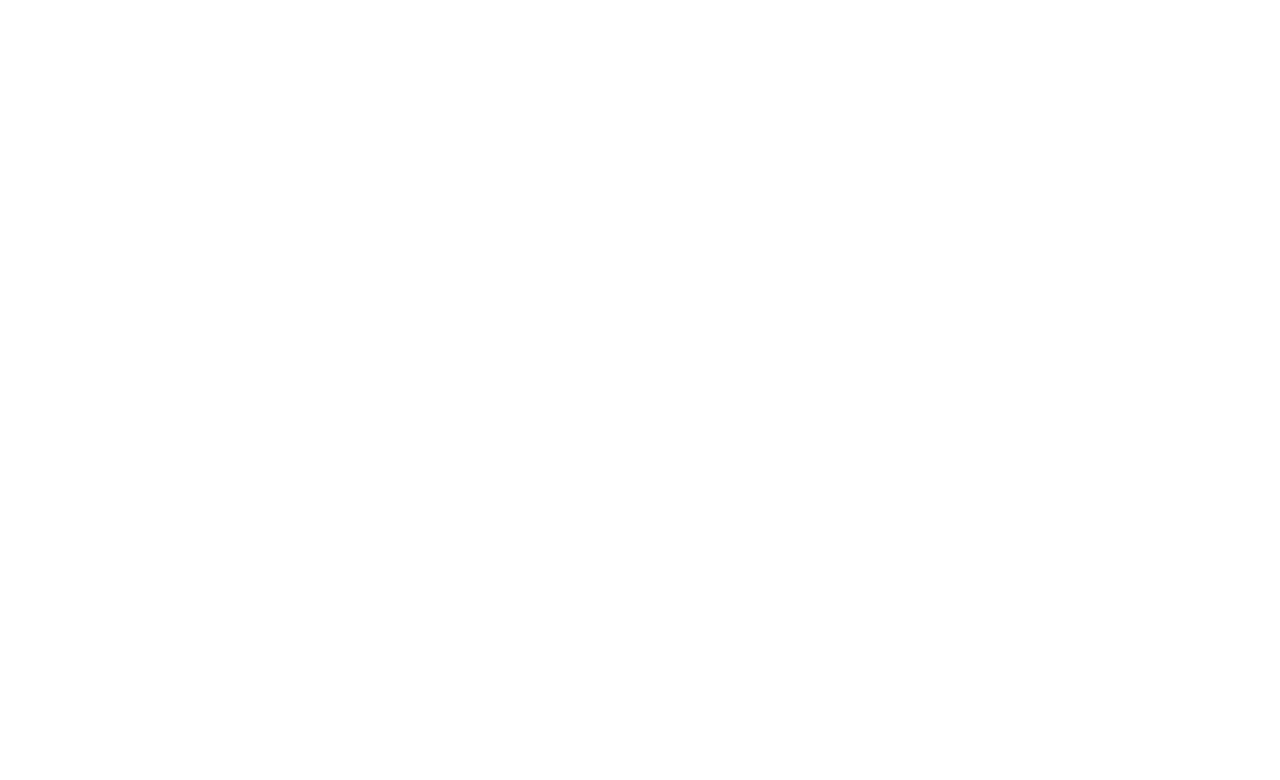
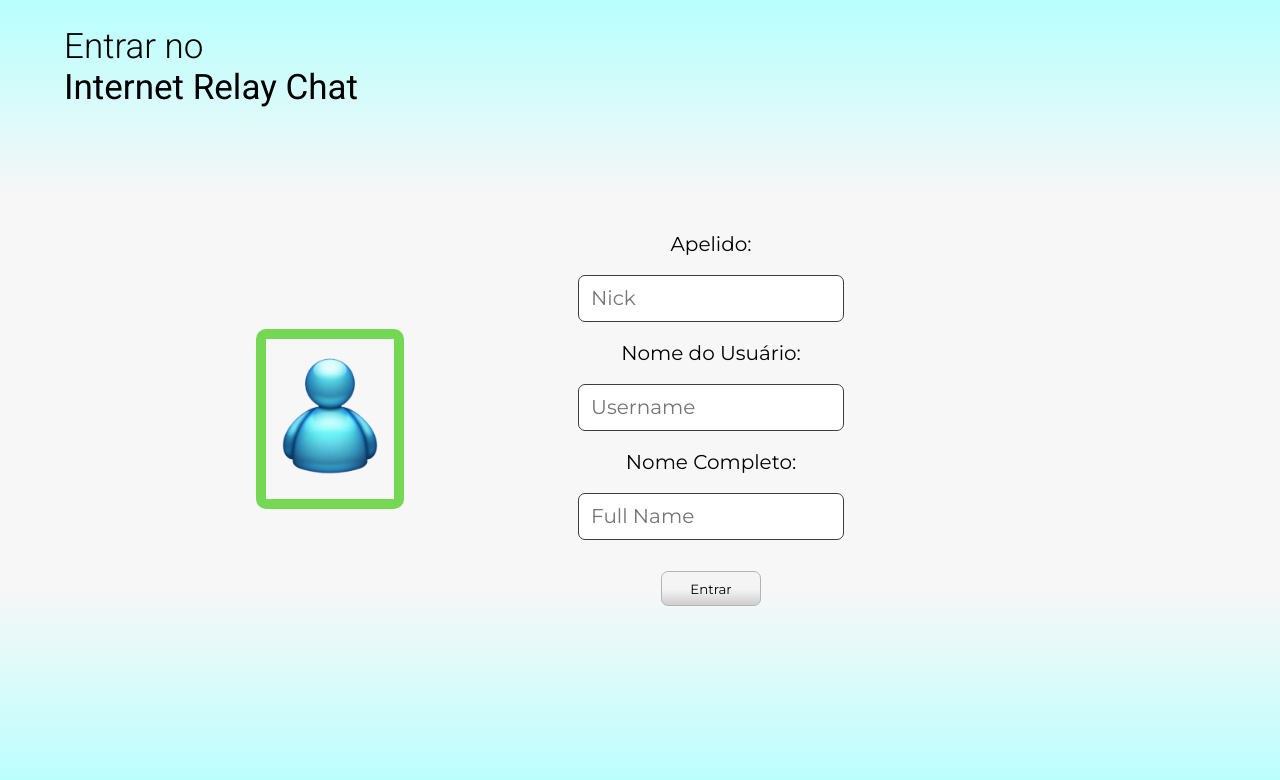
Before and after one commit to gustavo-oo/irc, a React (Create React App) app in the folder client/: page / in a window 1280 px wide. Shown: the top 780 px of the page. Built offline with nearby package versions, Linux system fonts and the light colour scheme.

Commit message:
✨ home page

```diff
--- a/client/src/App.js
+++ b/client/src/App.js
@@ -1,8 +1,11 @@
-import './App.css';
+import "./App.css";
+import "./Globals.css";
+import HomePage from "./pages/HomePage/HomePage";
 
 function App() {
   return (
     <div className="App">
+      <HomePage />
     </div>
   );
 }
--- /dev/null
+++ b/client/src/Globals.css
@@ -0,0 +1,16 @@
+@import url("https://fonts.googleapis.com/css2?family=Montserrat&display=swap");
+
+* {
+  margin: 0;
+  font-family: "Montserrat", "Times New Roman";
+}
+
+body {
+  background: linear-gradient(
+    0deg,
+    rgba(185, 255, 253, 1) 0%,
+    rgba(247, 247, 247, 1) 25%,
+    rgba(247, 247, 247, 1) 75%,
+    rgba(185, 255, 253, 1) 99%
+  );
+}
--- /dev/null
+++ b/client/src/components/MsnIcon/MsnIcon.css
@@ -0,0 +1,14 @@
+.border {
+  width: 10vw;
+  height: 20vh;
+  border: 10px solid #75d855;
+  border-radius: 10px;
+  display: flex;
+  justify-content: center;
+  align-items: center;
+}
+
+.img {
+  width: auto;
+  height: 80%;
+}
--- /dev/null
+++ b/client/src/components/MsnIcon/MsnIcon.jsx
@@ -0,0 +1,9 @@
+import "./MsnIcon.css";
+import msnAvatar from "../../msn_avatar.png";
+export default function MsnIcon() {
+  return (
+    <div className="border">
+      <img src={msnAvatar} className="img" alt=""></img>
+    </div>
+  );
+}
--- /dev/null
+++ b/client/src/pages/HomePage/HomePage.css
@@ -0,0 +1,66 @@
+@import url("https://fonts.googleapis.com/css2?family=Roboto:wght@300;400&display=swap");
+
+.wholePage {
+  height: 95vh;
+}
+.header {
+  font-size: 35px;
+  margin-left: 5%;
+  font-family: Roboto;
+  font-weight: 300;
+  margin-top: 2%;
+  display: flex;
+  flex-direction: column;
+}
+.firstLine {
+  font-family: Roboto;
+  font-weight: 300;
+}
+.secondLine {
+  font-family: Roboto;
+  font-weight: 400;
+}
+.contentConteiner {
+  margin-left: 20%;
+  width: 60vw;
+  height: 82%;
+  display: flex;
+  align-items: center;
+}
+.iconConteiner {
+  width: 18.5%;
+}
+.inputConteiner {
+  width: 81.5%;
+  height: 100%;
+  display: flex;
+  flex-direction: column;
+  align-items: center;
+  justify-content: center;
+  font-size: 20px;
+  gap: 3%;
+}
+.enterButton {
+  width: 100px;
+  height: 35px;
+  border: 1px solid #b4b4b4;
+  border-radius: 7px;
+  margin-top: 2%;
+  background: linear-gradient(
+    0deg,
+    rgba(209, 209, 209, 1) 4%,
+    rgba(244, 244, 244, 1) 47%
+  );
+}
+.enterButton:hover {
+  border: 2px solid #09a2b0;
+}
+
+input {
+  width: 40%;
+  height: 7%;
+  border-radius: 7px;
+  font-size: 20px;
+  padding-left: 2%;
+  border: 1px solid #3d3d3d;
+}
--- /dev/null
+++ b/client/src/pages/HomePage/HomePage.jsx
@@ -0,0 +1,26 @@
+import MsnIcon from "../../components/MsnIcon/MsnIcon";
+import "./HomePage.css";
+export default function HomePage() {
+  return (
+    <div className="wholePage">
+      <div className="header">
+        <div className="firstLine">Entrar no</div>
+        <div className="secondLine">Internet Relay Chat</div>
+      </div>
+      <div className="contentConteiner">
+        <div className="iconConteiner">
+          <MsnIcon />
+        </div>
+        <div className="inputConteiner">
+          <label for="fname">Apelido:</label>
+          <input placeholder="Nick"></input>
+          <label for="fname">Nome do Usuário:</label>
+          <input placeholder="Username"></input>
+          <label for="fname">Nome Completo:</label>
+          <input placeholder="Full Name"></input>
+          <button className="enterButton">Entrar</button>
+        </div>
+      </div>
+    </div>
+  );
+}
```
Also changed, not shown: client/src/msn_avatar.png (added), 1 other file (tests, documents, lock files or other folders).
